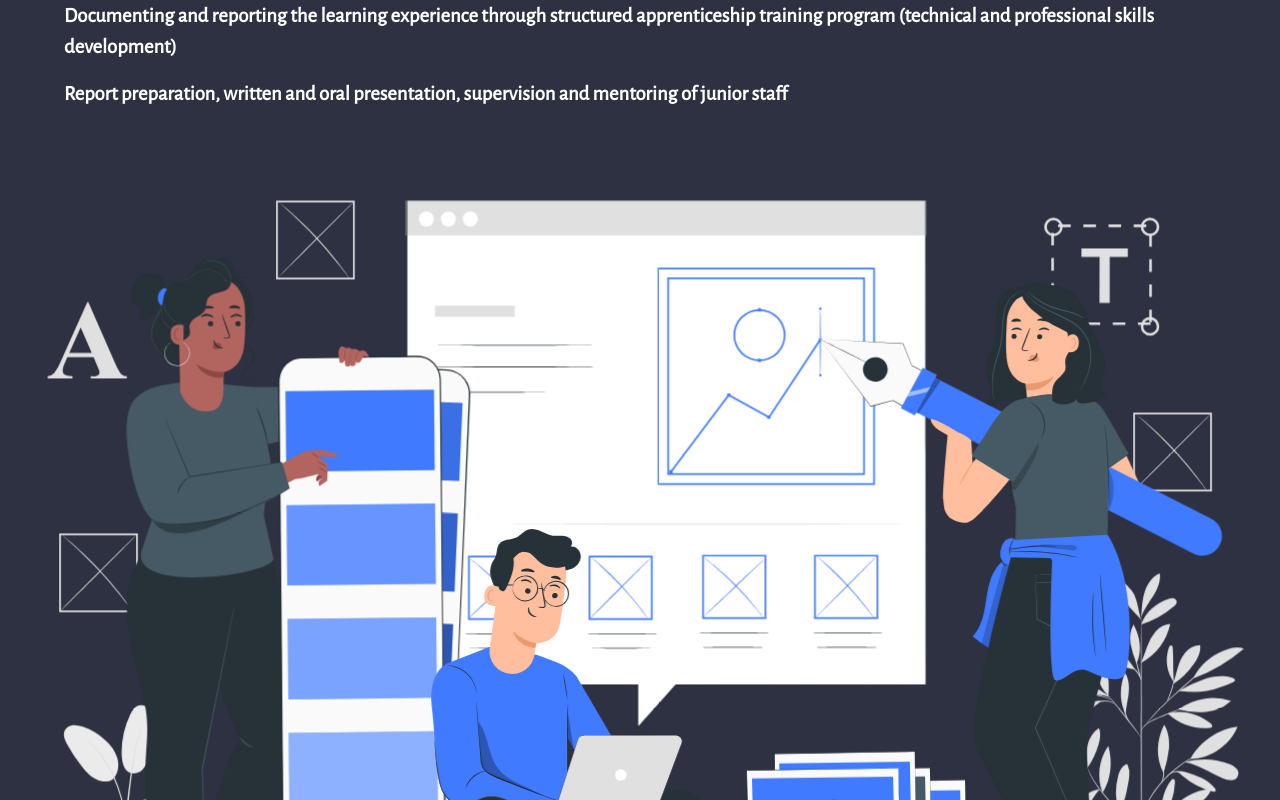
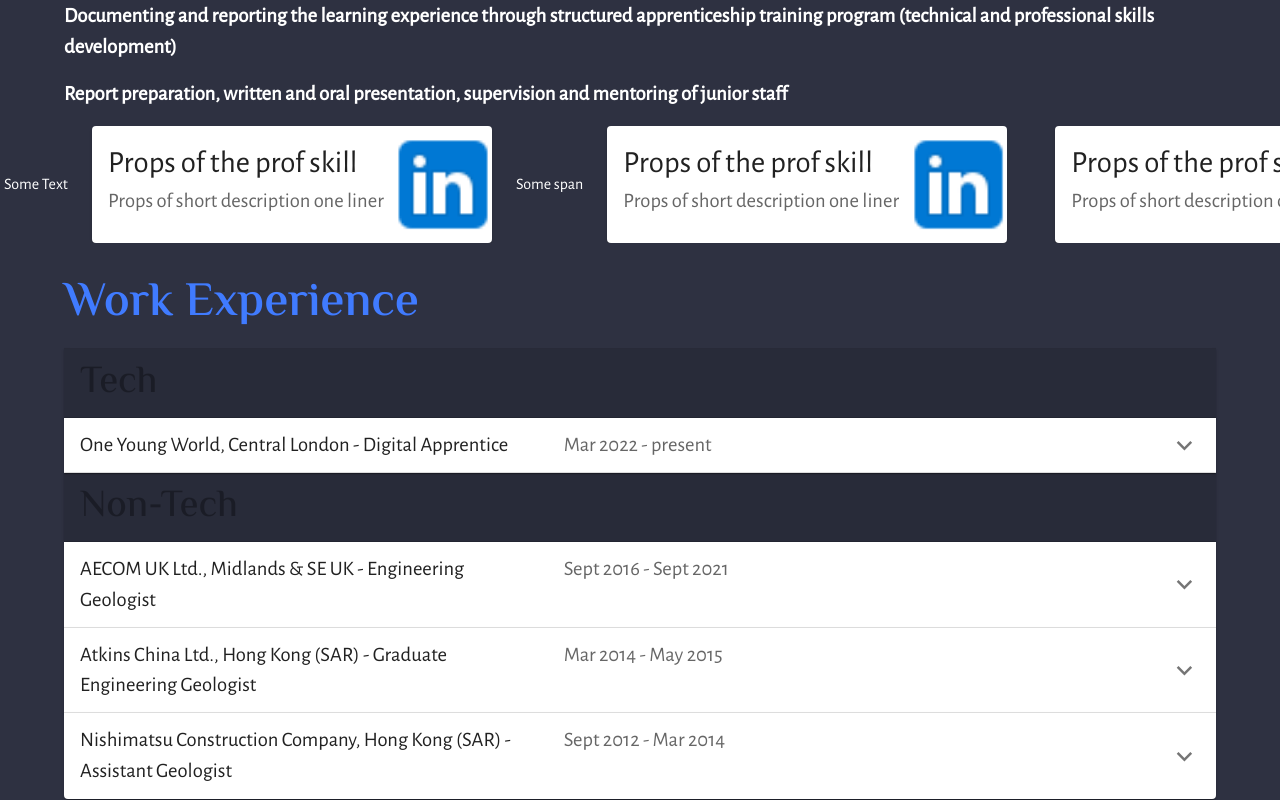
Before and after one commit to wkan17012021/Portfolio, a React (Vite) app in the folder portfolio_react_spa/: page / in a window 1280 px wide. Shown: the part 1880-2680 px from the top of the page. Built offline with nearby package versions, Linux system fonts and the light colour scheme; no server answers.

Commit message:
rm storyset img from prof skills comp

```diff
--- a/portfolio_react_spa/src/components/layouts/FluidContainer.jsx
+++ b/portfolio_react_spa/src/components/layouts/FluidContainer.jsx
@@ -1,14 +1,11 @@
 import React from "react";
-import Box from "@mui/material/Box";
-import StorySetTeam from "../../sections/skills/StorySetTeam";
+import SkillsMarquee from "../../sections/marquee/SkillsMarquee";
 
 const FluidContainer = ({ children }) => {
   return (
     <section className="fluid-container" style={{marginTop: '-60px'}}>
       {children}
-      <Box>
-        <StorySetTeam />
-      </Box>
+      <SkillsMarquee />
     </section>
   );
 };
```
